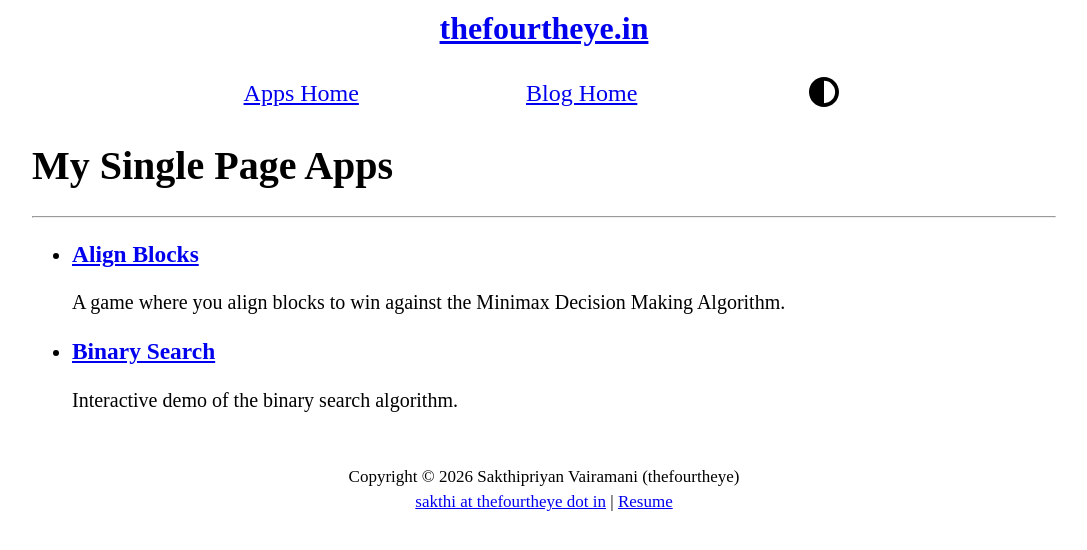
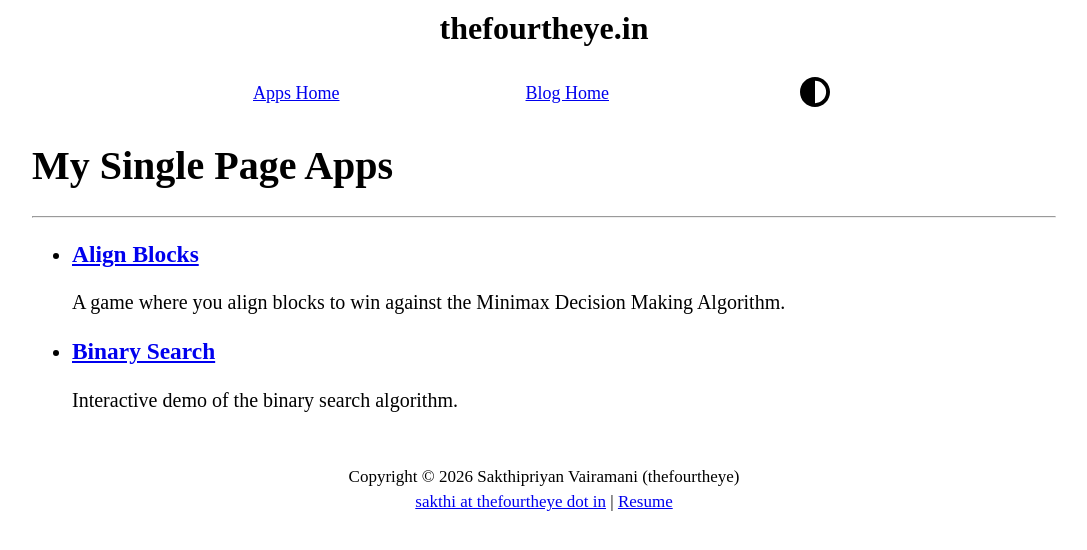
Before and after one commit to thefourtheye/spas, a Next.js app: page / in a window 1280 px wide. Shown: the top 550 px of the page, without its empty margins (96-1183 px from the left). Built offline with nearby package versions, Linux system fonts and the light colour scheme.

Commit message:
style(spas): drop the redundant title link and shrink nav
The title linked to the blog while the nav also linked there, and the
nav links were scaled up by the root font size. Show the title as plain
text and size the nav links to match the rest of the page.

```diff
--- a/app/layout.js
+++ b/app/layout.js
@@ -24,7 +24,7 @@ export default function RootLayout({ children }) {
                             }}
                         >
                             <h1 style={{ margin: "0.5rem 0", textAlign: "center", fontSize: "1.6rem" }}>
-                                <a href="http://thefourtheye.in">thefourtheye.in</a>
+                                thefourtheye.in
                             </h1>
                             <nav
                                 style={{
@@ -35,7 +35,7 @@ export default function RootLayout({ children }) {
                                     width: "100%",
                                     maxWidth: 768,
                                     marginTop: "0.75rem",
-                                    fontSize: "1.2rem",
+                                    fontSize: "0.9rem",
                                 }}
                             >
                                 <Link href="/">Apps Home</Link>
```
